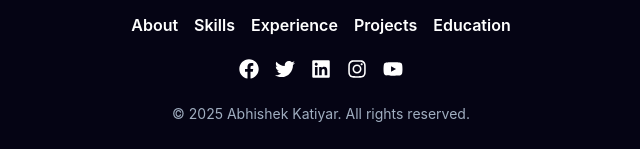
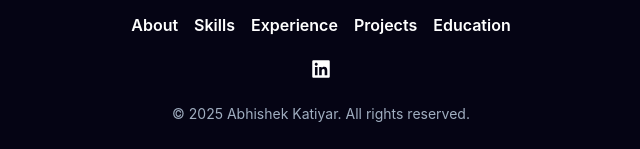
Before and after one commit to abhishekkatiyar12/portfolio, a React (Vite) app in the folder Portfolio/: page / in a window 1280 px wide. Shown: the part 5883-6032 px from the top of the page, without its empty margins (319-959 px from the left). Built offline with nearby package versions, Linux system fonts and the light colour scheme.

Commit message:
fixing logs

```diff
--- a/Portfolio/src/components/Footer.jsx
+++ b/Portfolio/src/components/Footer.jsx
@@ -56,11 +56,7 @@ const Footer = () => {
         {/* Social Media Icons */}
         <Flex justify="center" mt={6} gap={4} flexWrap="wrap">
           {[
-            { icon: <FaFacebook />, link: "https://facebook.com/" },
-            { icon: <FaTwitter />, link: "https://twitter.com/" },
-            { icon: <FaLinkedin />, link: "https://linkedin.com/in/abhishek-katiyar" },
-            { icon: <FaInstagram />, link: "https://instagram.com/" },
-            { icon: <FaYoutube />, link: "https://youtube.com/" },
+            { icon: <FaLinkedin />, link: "https://www.linkedin.com/in/contactabhishekk/" },
           ].map((item, index) => (
             <Link
               key={index}
--- a/Portfolio/src/components/Navbar.jsx
+++ b/Portfolio/src/components/Navbar.jsx
@@ -169,7 +169,7 @@ const Navbar = () => {
                 <FaGithub size={24} />
               </Link>
               <Link
-                href="https://linkedin.com/in/abhishek-katiyar"
+                href="https://www.linkedin.com/in/contactabhishekk/"
                 isExternal
                 _hover={{ color: "white" }}
               >
```
